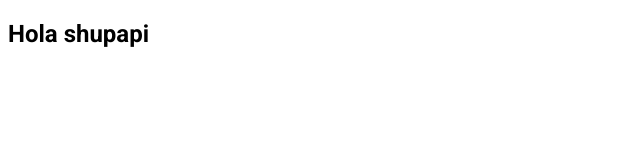
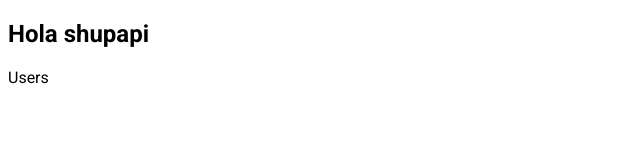
Before and after one commit to lMiguelCa/next01, a Next.js app: page / in a window 1280 px wide. Shown: the part 125-283 px from the top of the page, without its empty margins (0-640 px from the left). Built offline with nearby package versions, Linux system fonts and the light colour scheme.

Commit message:
componente client que esllamado

```diff
--- a/app/page.jsx
+++ b/app/page.jsx
@@ -2,6 +2,8 @@
 /*"use client"
 import { useState } from "react"*/
 "use client"
+
+import Users from "../components/Users"
 
 export default function HomePage(){
     return <section>
@@ -15,5 +17,6 @@
         {
             window.localStorage.getItem('token')
         }
+        <Users/>
     </section>
 }
--- /dev/null
+++ b/components/Users.jsx
@@ -0,0 +1,12 @@
+import { useEffect } from "react"
+
+ function Users() {
+    useEffect(()=>{
+        alert('cargando')
+    },[])
+    return (
+        <div>Users</div>
+    )
+}
+
+export default Users
```
